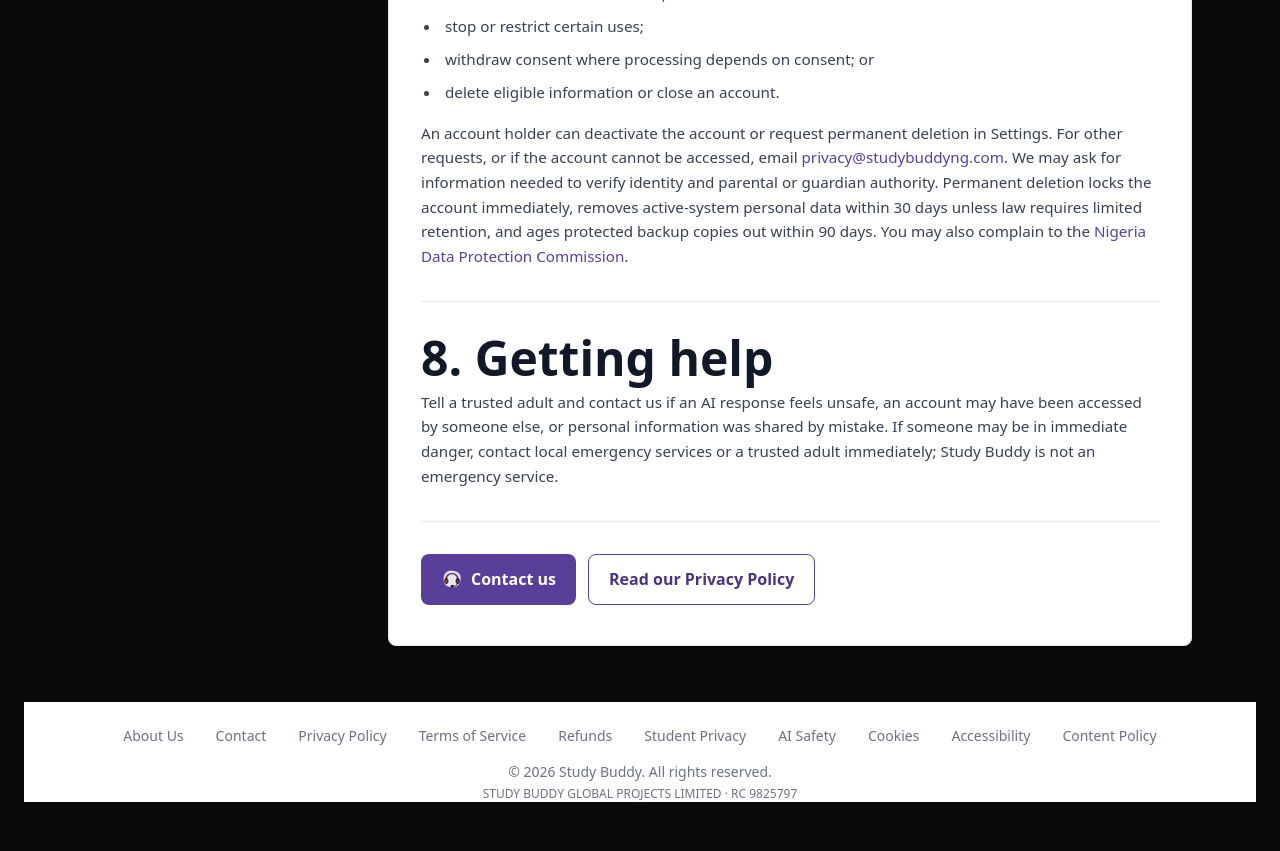
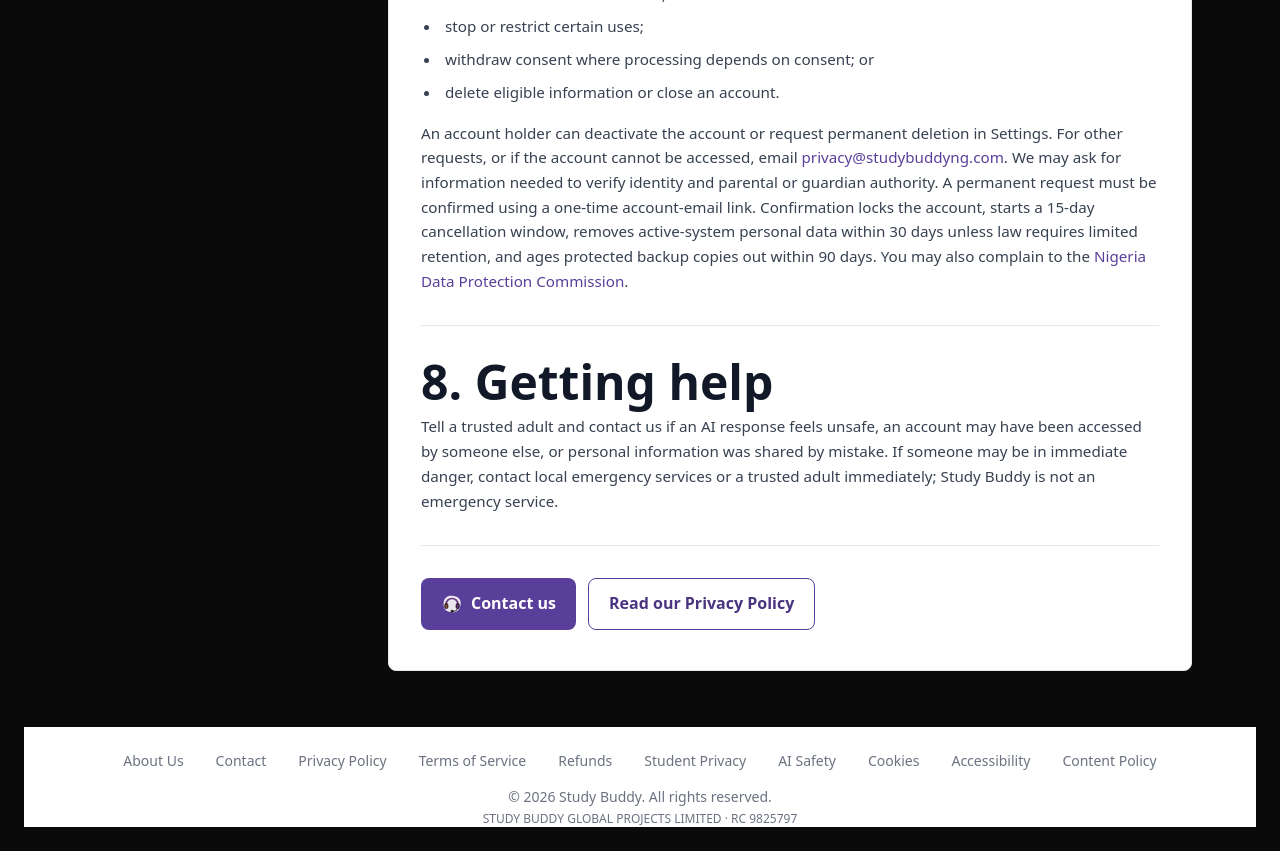
Before and after one commit to studybuddydevelopers/study-buddy-v2, a Next.js app: page /parent-student-privacy in a window 1280 px wide. Shown: the part 2900-3751 px from the top of the page. Before the commit the page ends 3726 px from the top, so only its background shows below. Built offline with nearby package versions, Linux system fonts and the light colour scheme; no server answers.

Commit message:
fix(privacy): update account deletion process
Clarified the account deletion process in the privacy policy.

Added details about the confirmation requirement and the cancellation window for permanent deletion.

```diff
--- a/app/parent-student-privacy/page.tsx
+++ b/app/parent-student-privacy/page.tsx
@@ -160,10 +160,11 @@ const sections: PolicyDocumentSection[] = [
           deletion in Settings. For other requests, or if the account cannot be
           accessed, email <a href={`mailto:${PRIVACY_EMAIL}`}>{PRIVACY_EMAIL}</a>.
           We may ask for information needed to verify identity and parental or
-          guardian authority. Permanent deletion locks the account immediately,
-          removes active-system personal data within 30 days unless law requires
-          limited retention, and ages protected backup copies out within 90
-          days. You may also complain to the{" "}
+          guardian authority. A permanent request must be confirmed using a
+          one-time account-email link. Confirmation locks the account, starts a
+          15-day cancellation window, removes active-system personal data within
+          30 days unless law requires limited retention, and ages protected
+          backup copies out within 90 days. You may also complain to the{" "}
           <a
             href="https://www.ndpc.gov.ng/contact/"
             target="_blank"
```
